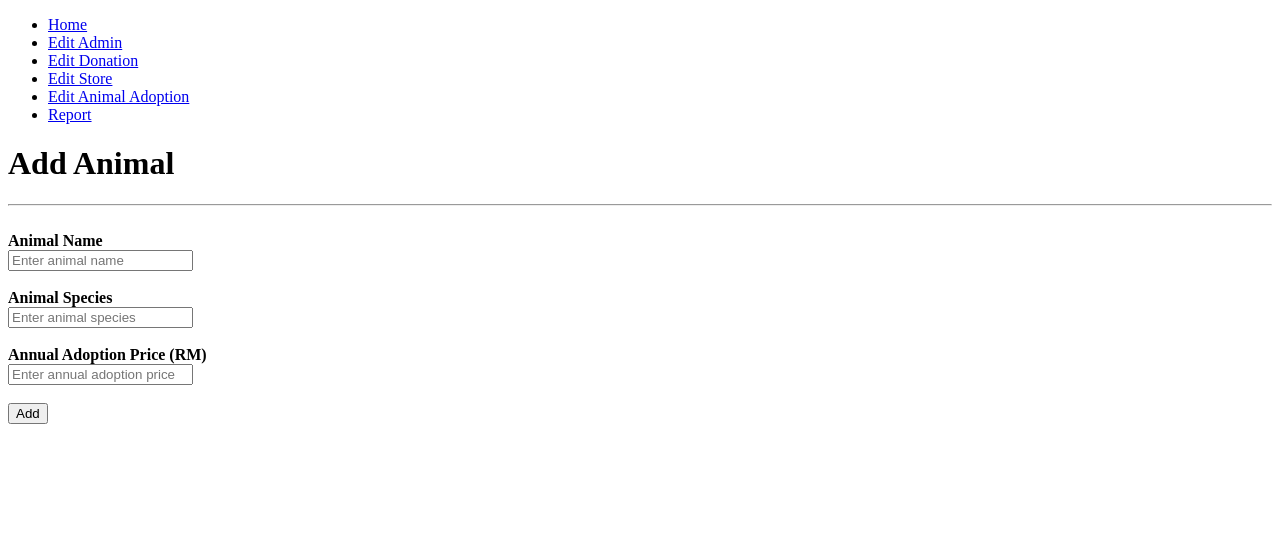
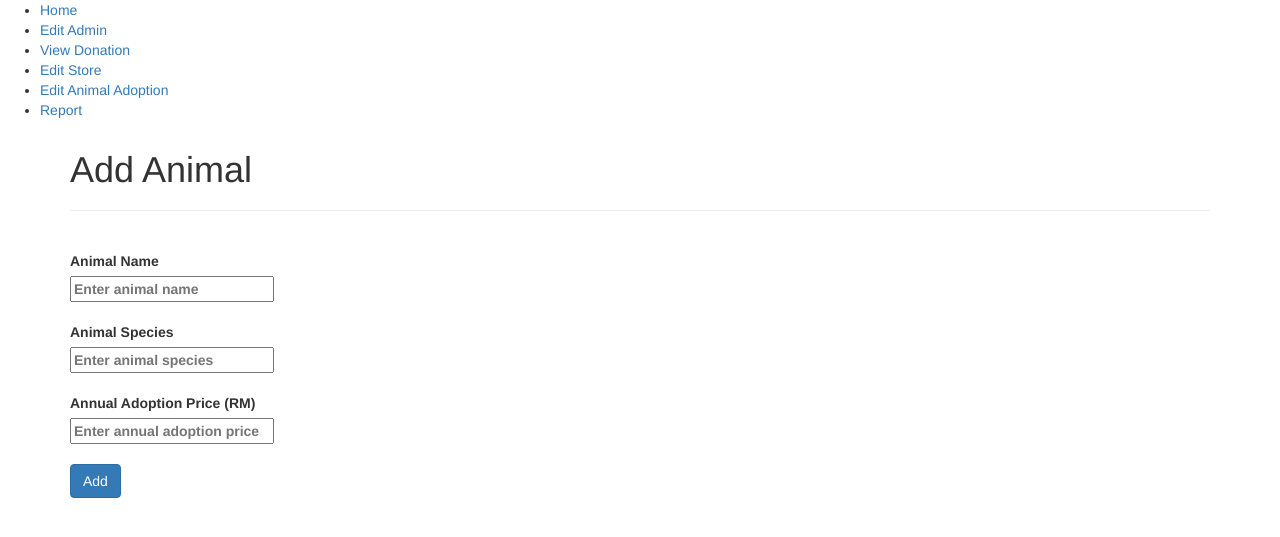
Before and after one commit to GionMM/WebDevProject_ZooFundraiser, a PHP site: page /add_animal.php in a window 1280 px wide. Shown: the top 537 px of the page. Run offline with PHP 8.4, Linux system fonts and the light colour scheme; a stand-in replaces the project's code that opens the database connection.

Commit message:
Update add_animal.php

```diff
--- a/add_animal.php
+++ b/add_animal.php
@@ -1,3 +1,11 @@
+<?php
+session_start();
+//include ('connect.php');
+require_once "config.php";
+//$user= $_SESSION['user_id'];
+
+?>
+
 <!DOCTYPE html>
 <html lang="en" dir="ltr">
   <head>
@@ -5,12 +13,17 @@
     <title>
       Add Animal
     </title>
+	<meta name="viewport" content="width=device-width, initial-scale=1">
+    <link rel="stylesheet" href="https://maxcdn.bootstrapcdn.com/bootstrap/3.4.0/css/bootstrap.min.css">
+    <script src="https://ajax.googleapis.com/ajax/libs/jquery/3.5.1/jquery.min.js"></script>
+	<script src="https://cdnjs.cloudflare.com/ajax/libs/popper.js/1.16.0/umd/popper.min.js"></script>
+    <script src="https://maxcdn.bootstrapcdn.com/bootstrap/3.4.0/js/bootstrap.min.js"></script>
   </head>
   <body>
     <ul class="navigation">
     <li><a href="adminhome.php">Home</a></li>
       <li><a href="adminedit.php">Edit Admin</a></li>
-      <li><a href="admindonate.php">Edit Donation</a></li>
+      <li><a href="admindonate.php">View Donation</a></li>
       <li><a href="adminstore.php">Edit Store</a></li>
       <li><a href="adminadopt.php">Edit Animal Adoption</a></li>
       <li><a href="adminreport.php">Report</a></li>
@@ -25,16 +38,19 @@
     <hr>
 
     <label for="animal_name"><b><br>Animal Name</br></label>
+	<br>
     <input type="text" placeholder="Enter animal name" name="animal_name" id="animal_name" required><br>
 
     <label for="animal_species"><b><br>Animal Species</br></label>
+	<br>
     <input type="text" placeholder="Enter animal species" name="animal_species" id="animal_species" required><br>
 
     <label for="annual_adoption_price"><b><br>Annual Adoption Price (RM)</br></label>
+	<br>
     <input type="text" placeholder="Enter annual adoption price" name="annual_adoption_price" id="annual_adoption_price" required><br></br>
 
 
-    <button type="submit" class="addbtn">Add</button>
+    <button type="submit" class="btn btn-primary">Add</button>
   </div>
 
 
```
